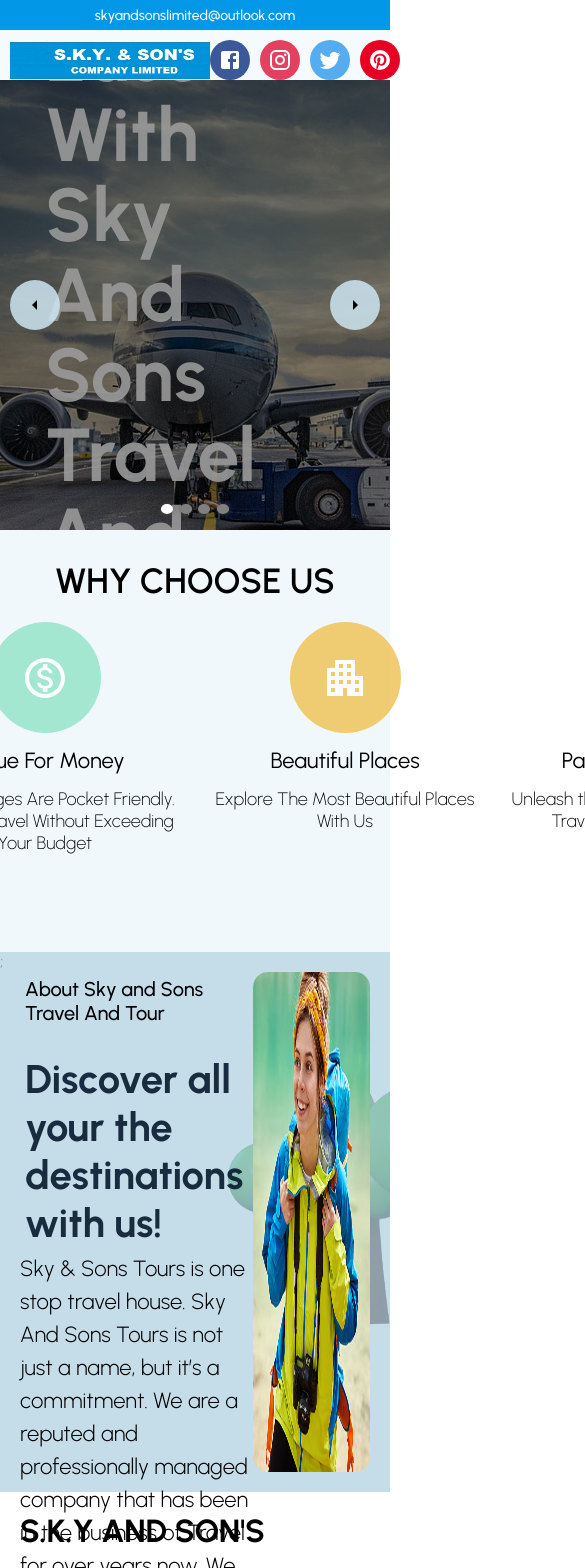
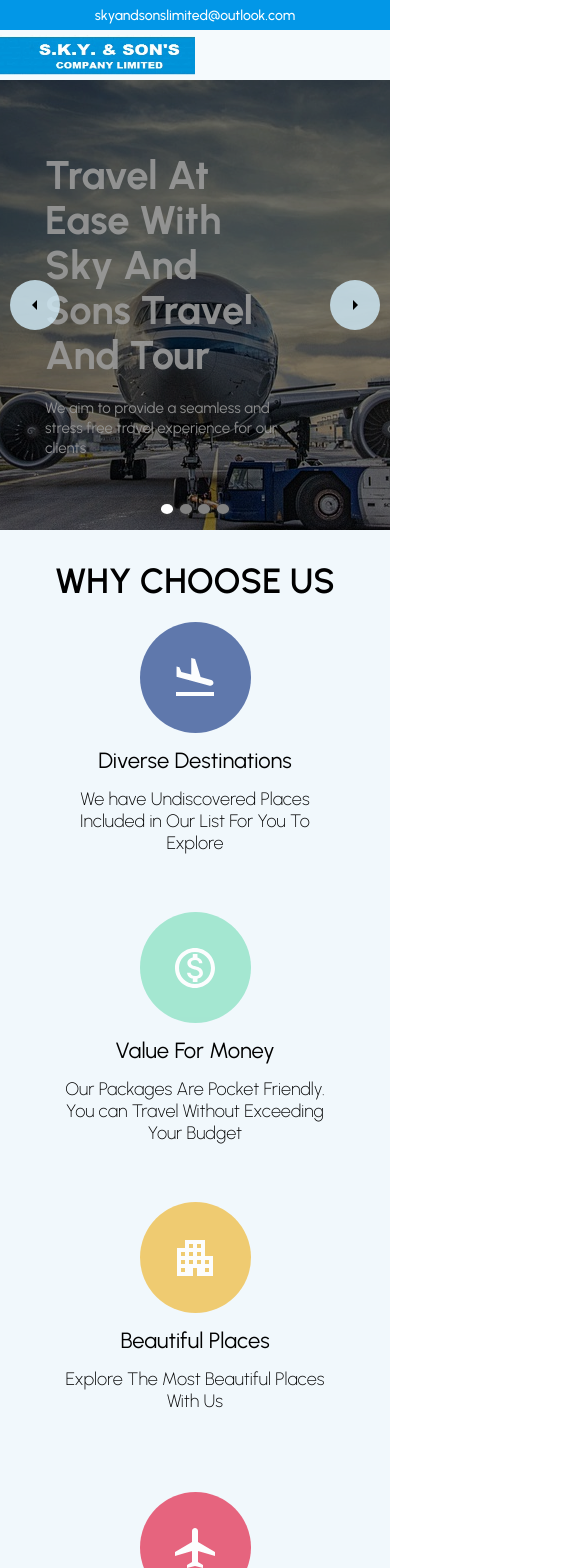
Before and after one commit to ckhobhey104/skyandsons, a React (Create React App) app: page /travel in a window 390 px wide. Shown: the top 1568 px of the page, 585 px wide, since content can reach past the window. Built offline with nearby package versions, Linux system fonts and the light colour scheme.

Commit message:
Travel and Tour Page made responsive

```diff
--- a/src/components/TravelAboutUs.jsx
+++ b/src/components/TravelAboutUs.jsx
@@ -1,6 +1,7 @@
 import styled from "styled-components";
 import { cartoon_tree } from "../data";
 import { traveling_white_lady } from "../data";
+import { mobile } from "./../responsive";
 
 const Wrapper = styled.div`
   height: 500px;
@@ -17,14 +18,23 @@ const Container = styled.div`
   position: absolute;
   top: 0;
   left: 0;
-  height: 100%;
+  ${mobile({
+    display: "block",
+  })}
 `;
 const ImageContainer = styled.div`
   flex: 1;
+  height: 480px;
+  padding: 10px;
+  ${mobile({
+    display: "none",
+    // width: "100%",
+    // border: "1px solid red",
+  })};
 `;
 
 const Smiley = styled.img`
-  width: 100%;
+  width: 620px;
   height: 100%;
   border-radius: 15px;
 `;
@@ -50,6 +60,10 @@ const DescTitle = styled.h1`
   font-weight: 700;
   margin-top: 20px;
   color: #0a1b2fea;
+  ${mobile({
+    fontSize: "25px",
+    paddingBottom: "15px",
+  })};
 `;
 
 const DescContent = styled.p`
@@ -57,6 +71,12 @@ const DescContent = styled.p`
   font-weight: 300;
   line-height: 1.5;
   /* width: 80%; */
+  ${mobile({
+    fontSize: "15px",
+    lineHeight: "1.3",
+    // width: "100%",
+    // border: "1px solid red",
+  })}
 `;
 
 const TravelAboutUs = () => {
--- a/src/components/TravelFooter.jsx
+++ b/src/components/TravelFooter.jsx
@@ -108,7 +108,7 @@ const Footer = () => {
   return (
     <Container>
       <Left>
-        <Logo>S.K.Y AND SON'S</Logo>
+        <Logo>S.K.Y & SON'S</Logo>
         <Desc>Follow us on all social media handles.</Desc>
         <SocialContainer>
           <SocialIcon color="3B5999">
--- a/src/components/TravelNav.jsx
+++ b/src/components/TravelNav.jsx
@@ -28,6 +28,7 @@ const Wrapper = styled.div`
 
   ${mobile({
     height: "10px 0px",
+    padding: "5px 5px",
   })}
 `;
 const Left = styled.div`
@@ -49,8 +50,10 @@ const Right = styled.div`
   justify-content: flex-end;
 
   ${mobile({
-    flex: 2,
-    justifyContent: "center",
+    // flex: 2,
+    // justifyContent: "center",
+    // marginRight: "0px",
+    display: "none",
   })}
 `;
 
@@ -69,7 +72,7 @@ const SocialIcon = styled.div`
   margin-right: 10px;
 `;
 
-const Navbar = () => {
+const TravelNavbar = () => {
   return (
     <Container>
       <Wrapper>
@@ -97,4 +100,4 @@ const Navbar = () => {
   );
 };
 
-export default Navbar;
+export default TravelNavbar;
--- a/src/components/TravelSlider.jsx
+++ b/src/components/TravelSlider.jsx
@@ -2,6 +2,7 @@ import React, { useState } from "react";
 import styled, { keyframes } from "styled-components";
 import { ArrowLeftOutlined, ArrowRightOutlined } from "@material-ui/icons";
 import { travelSliderImages as data } from "./../data";
+import { mobile } from "./../responsive";
 
 const Container = styled.div`
   /* width: 100%; */
@@ -76,6 +77,10 @@ const TopDesc = styled.div`
   display: ${(props) => props.show === "slide-hidden" && "none"};
   transition: opacity 0.7s ease-in-out;
   animation: ${(props) => (props.show ? fadeIn : "none")} 1s ease-in-out;
+  ${mobile({
+    fontSize: "40px",
+    lineHeight: "45px",
+  })}
 `;
 const MiddleDesc = styled.div`
   width: 600px;
@@ -88,6 +93,11 @@ const MiddleDesc = styled.div`
   display: ${(props) => props.show === "slide-hidden" && "none"};
   transition: opacity 0.7s ease-in-out;
   animation: ${(props) => (props.show ? fadeIn : "none")} 1.5s ease-in-out;
+  ${mobile({
+    fontSize: "15px",
+    lineHeight: "20px",
+    width: "250px",
+  })}
 `;
 
 const IndicatorContainer = styled.span`
@@ -119,7 +129,7 @@ const TravelSlider = () => {
   const prevSlide = () => {
     setSlide(slide === 0 ? data.length - 1 : slide - 1);
   };
-  console.log(data);
+
   return (
     <Container>
       <Arrow direction="left" onClick={prevSlide}>
--- a/src/components/TravelWhyChooseUs.jsx
+++ b/src/components/TravelWhyChooseUs.jsx
@@ -4,6 +4,7 @@ import FlightLandOutlinedIcon from "@material-ui/icons/FlightLandOutlined";
 import MonetizationOnOutlinedIcon from "@material-ui/icons/MonetizationOnOutlined";
 import ApartmentOutlinedIcon from "@material-ui/icons/ApartmentOutlined";
 import LocalAirportIcon from "@material-ui/icons/LocalAirport";
+import { mobile } from "./../responsive";
 
 const Wrapper = styled.div`
   background: #edf6fbbc;
@@ -31,6 +32,9 @@ const WidgetContainer = styled.div`
   display: flex;
   align-items: center;
   justify-content: center;
+  ${mobile({
+    display: "block",
+  })}
 `;
 
 const TravelWhyChooseUs = () => {
--- a/src/pages/TravelAndTour.jsx
+++ b/src/pages/TravelAndTour.jsx
@@ -1,6 +1,6 @@
 import styled from "styled-components";
 import Announcement from "../components/Announcement";
-import TravelNav from "../components/TravelNav";
+import TravelNavbar from "../components/TravelNav";
 import TravelSlider from "../components/TravelSlider";
 import TravelWhyChooseUs from "../components/TravelWhyChooseUs";
 import TravelAboutUs from "../components/TravelAboutUs";
@@ -12,7 +12,7 @@ const TravelAndTour = () => {
   return (
     <Container>
       <Announcement />
-      <TravelNav />
+      <TravelNavbar />
       <TravelSlider />
       <TravelWhyChooseUs />
       <TravelAboutUs />
```
